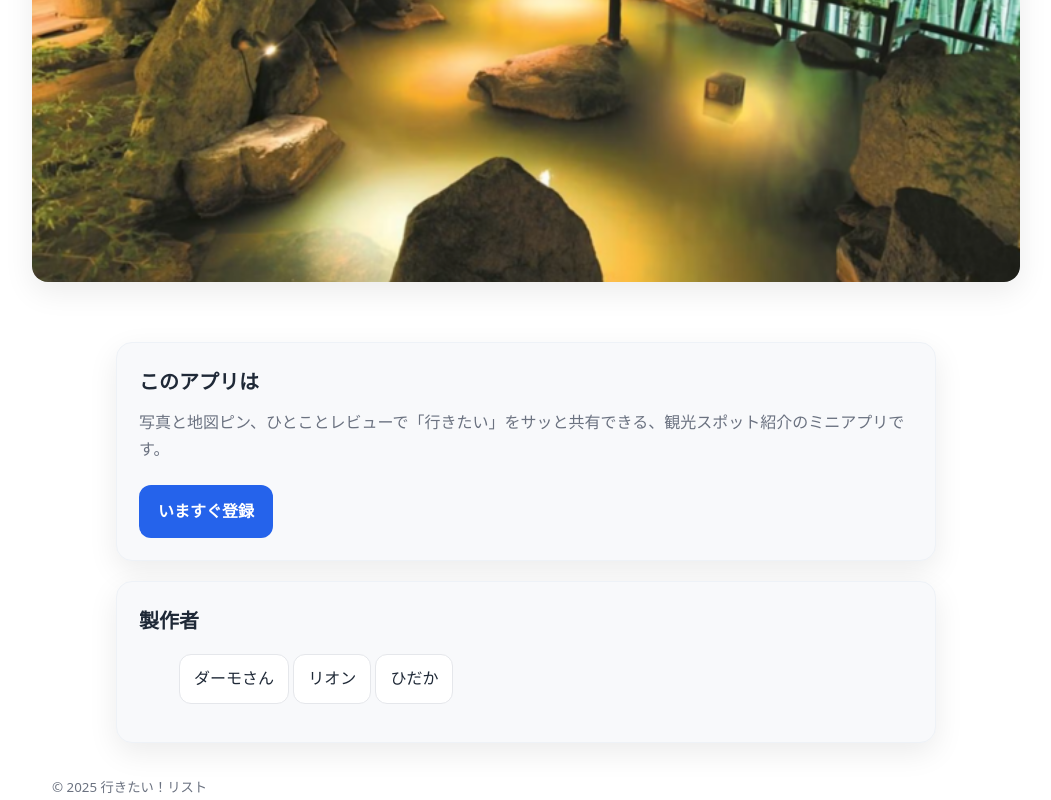
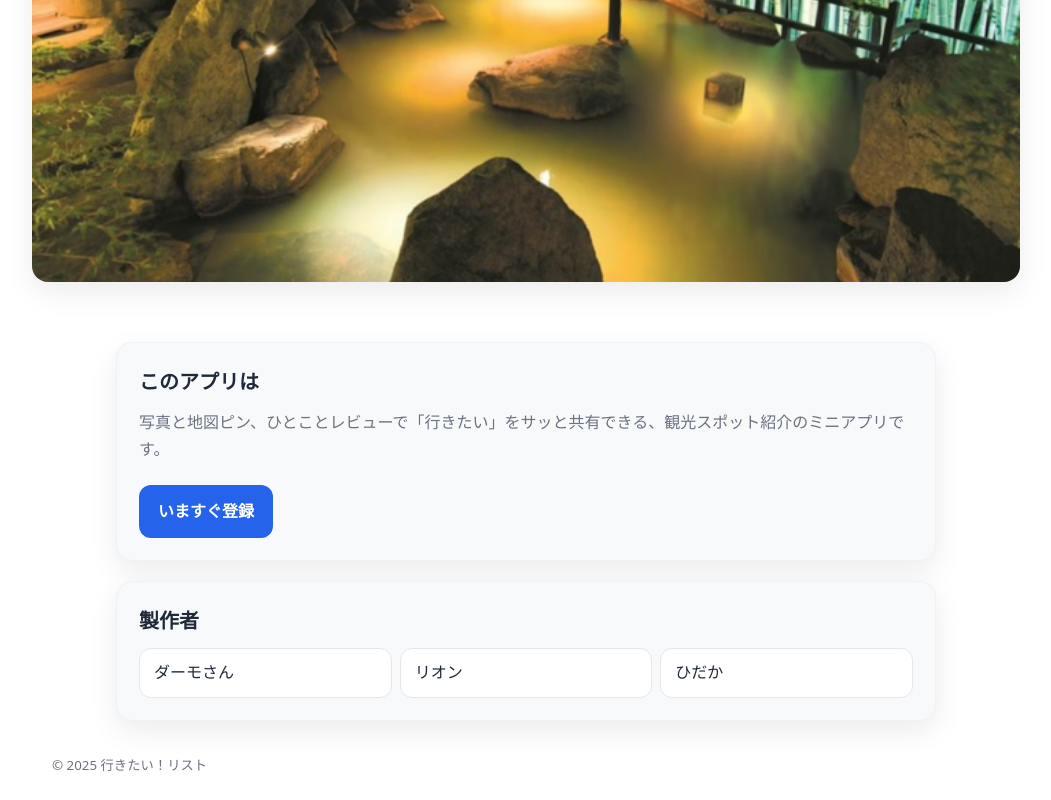
Before and after one commit to dermo-san/sunabaco-git-1, a plain HTML site: page index.html in a window 1280 px wide. Shown: the part 379-1179 px from the top of the page, without its empty margins (114-1165 px from the left). After the commit the page ends 1157 px from the top, so only its background shows below. Drawn offline with Linux system fonts and the light colour scheme.

Commit message:
Update styles.css

```diff
--- a/styles.css
+++ b/styles.css
@@ -32,6 +32,26 @@ body {
 .lead { font-size: clamp(18px, 2.2vw, 20px); margin: 0 0 10px; }
 .muted { color: #6b7280; margin: 0 0 22px; }
 
+/* 製作者リスト（モバイル1列 → 画面幅に応じて2〜3列） */
+.authors {
+  list-style: none;
+  padding: 0;
+  margin: 8px 0 0;
+  display: grid;
+  gap: 8px;
+  grid-template-columns: repeat(auto-fit, minmax(180px, 1fr));
+}
+
+.author {
+  display: flex;
+  align-items: center;
+  gap: 8px;
+  padding: 10px 14px;
+  background: #fff;
+  border: 1px solid #e5e7eb;
+  border-radius: 12px;
+}
+
 /* 上に戻るボタン */
 #backToTop {
   position: fixed; right: 18px; bottom: 18px; z-index: 60;
```
